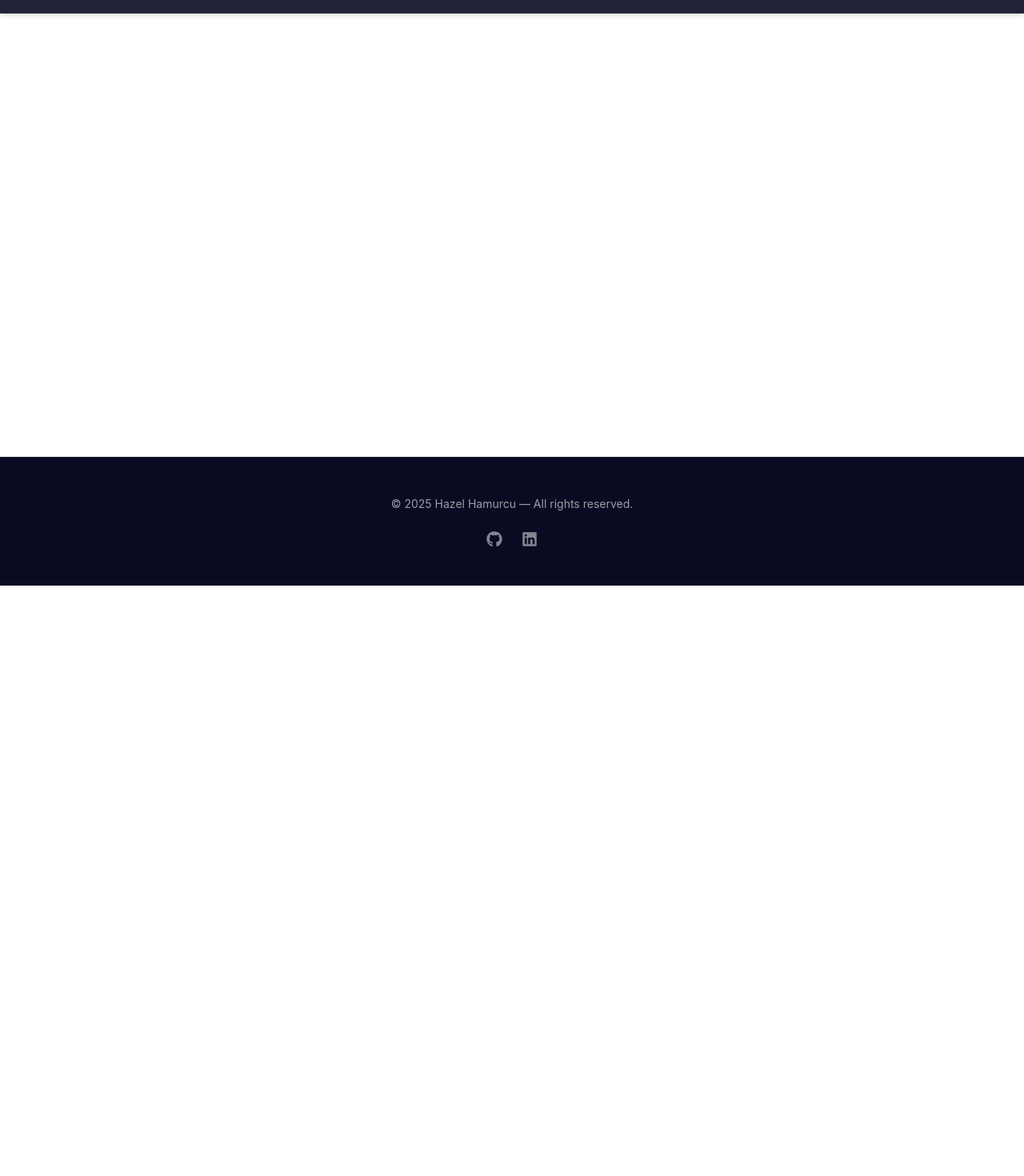
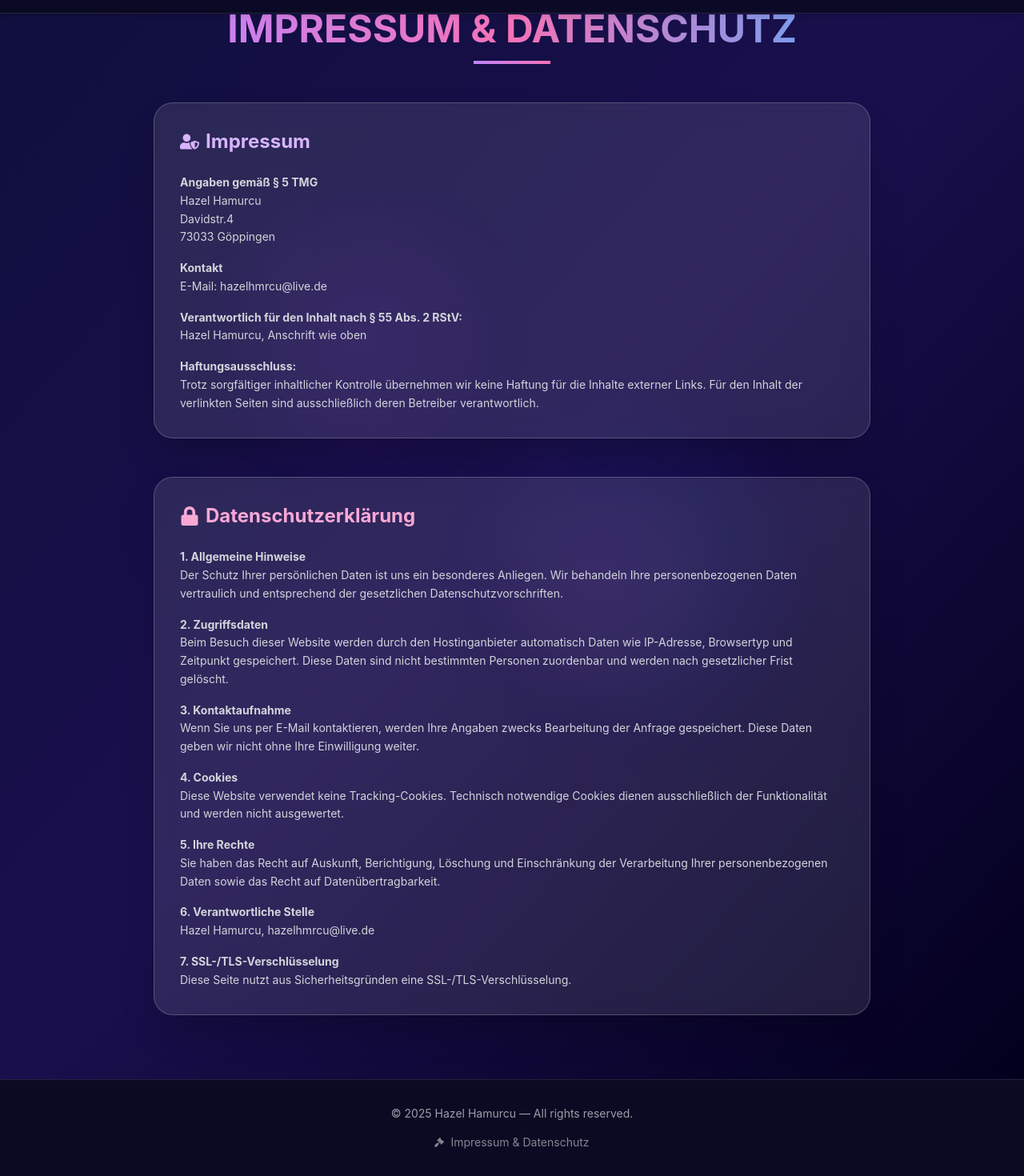
Before and after one commit to soyAvellana/portfolio-1, a React (Create React App) app: page /legal in a window 1280 px wide. Shown: the part 68-1538 px from the top of the page at 80% size. Before the commit the page ends 800 px from the top, so only its background shows below. Built offline with nearby package versions, Linux system fonts and the light colour scheme; the HTML template or start-up script is replaced by a standard one.

Commit message:
Added Impressum + Scroll TOp Button

```diff
--- a/src/App.jsx
+++ b/src/App.jsx
@@ -9,6 +9,9 @@ import Portfolio from './components/Portfolio';
 import Experiences from './components/Experiences';
 import Contact from './components/Contact';
 import Footer from './components/Footer';
+import Legal from './components/Impressum';
+import ScrollTopButton from './components/ScrollTopButton';
+
 
 function HomePage() {
   return (
@@ -18,6 +21,7 @@ function HomePage() {
       <Skills />
       <Portfolio />
       <Contact />
+
     </>
   );
 }
@@ -37,10 +41,12 @@ function App() {
             <Route path="/portfolio" element={<Portfolio />} />
             <Route path="/experiences" element={<Experiences />} />
             <Route path="/contact" element={<Contact />} />
+            <Route path="/legal" element={<Legal />} />
           </Routes>
         </main>
 
         <Footer />
+         <ScrollTopButton />
       </div>
     </Router>
   );
--- a/src/components/Footer/index.jsx
+++ b/src/components/Footer/index.jsx
@@ -1,37 +1,24 @@
 import React from 'react';
-import { FaGithub, FaLinkedin } from 'react-icons/fa';
+import { FaGavel } from 'react-icons/fa';
+import { Link } from 'react-router-dom';
 
 function Footer() {
+  return (
+    <footer className="bg-[#0a0a23] text-white py-8 px-6 border-t border-white/10">
+      <div className="max-w-screen-xl mx-auto flex flex-col items-center space-y-4 text-center">
 
-  return (
-    <footer className="bg-[#0a0a23] text-white py-12 px-6 border-t border-white/10">
-      <div className="max-w-screen-xl mx-auto flex flex-col items-center space-y-6 text-center">
         <p className="text-sm text-white/60">
           © {new Date().getFullYear()} Hazel Hamurcu — All rights reserved.
         </p>
 
-        <div className="flex space-x-6 text-xl text-white/50">
-          <a
-            href="https://github.com/soyAvellana"
-            target="_blank"
-            rel="noopener noreferrer"
-            className="hover:text-white transition"
-            aria-label="GitHub"
-          >
-            <FaGithub />
-          </a>
+        <Link
+          to="/legal"
+          className="flex items-center space-x-2 text-sm text-white/50 hover:text-white transition"
+        >
+          <FaGavel className="text-xs" />
+          <span>Impressum & Datenschutz</span>
+        </Link>
 
-
-          <a
-            href="https://www.linkedin.com/in/hazel-hamurcu"
-            target="_blank"
-            rel="noopener noreferrer"
-            className="hover:text-white transition"
-            aria-label="LinkedIn"
-          >
-            <FaLinkedin />
-          </a>
-        </div>
       </div>
     </footer>
   );
--- /dev/null
+++ b/src/components/Impressum/index.jsx
@@ -0,0 +1,95 @@
+import { useEffect } from 'react';
+import { FaUserShield, FaLock } from 'react-icons/fa';
+
+function Legal() {
+  useEffect(() => {
+    document.title = 'Impressum & Datenschutz – Hazel';
+  }, []);
+
+  return (
+    <div className="min-h-[100vh] pt-20 pb-20 bg-gradient-to-br from-[#0f0f3d] via-[#1a0f4d] to-[#03001e] text-white px-6 flex items-center justify-center relative overflow-hidden">
+
+
+      <div className="absolute inset-0 pointer-events-none">
+        <div className="absolute top-1/4 left-1/4 w-64 h-64 bg-purple-600/10 rounded-full blur-3xl animate-pulse"></div>
+        <div className="absolute bottom-1/3 right-1/4 w-80 h-80 bg-blue-600/10 rounded-full blur-3xl animate-pulse"></div>
+        <div className="absolute top-1/2 right-1/3 w-48 h-48 bg-pink-600/10 rounded-full blur-3xl animate-pulse"></div>
+      </div>
+
+
+      <div className="max-w-4xl w-full relative z-10 text-center space-y-12">
+
+
+        <div>
+          <h1 className="text-4xl sm:text-5xl font-bold bg-gradient-to-r from-purple-400 via-pink-400 to-blue-400 bg-clip-text text-transparent font-sans">
+            IMPRESSUM & DATENSCHUTZ
+          </h1>
+          <div className="w-24 h-1 bg-gradient-to-r from-purple-400 to-pink-400 mx-auto mt-4"></div>
+        </div>
+
+
+        <div className="bg-white/10 backdrop-blur-lg rounded-3xl shadow-2xl p-8 border border-white/20 text-left space-y-6">
+          <h2 className="text-2xl font-bold text-purple-300 flex items-center gap-2"><FaUserShield /> Impressum</h2>
+
+          <div className="space-y-4 text-gray-300 text-sm leading-relaxed">
+            <p><strong>Angaben gemäß § 5 TMG</strong><br />
+              Hazel Hamurcu<br />
+              Davidstr.4 <br />
+              73033 Göppingen
+            </p>
+
+            <p><strong>Kontakt</strong><br />
+              E-Mail: hazelhmrcu@live.de<br />
+            </p>
+
+            <p><strong>Verantwortlich für den Inhalt nach § 55 Abs. 2 RStV:</strong><br />
+              Hazel Hamurcu, Anschrift wie oben
+            </p>
+
+            <p><strong>Haftungsausschluss:</strong><br />
+              Trotz sorgfältiger inhaltlicher Kontrolle übernehmen wir keine Haftung für die Inhalte externer Links. Für den Inhalt der verlinkten Seiten sind ausschließlich deren Betreiber verantwortlich.
+            </p>
+          </div>
+        </div>
+
+
+        <div className="bg-white/10 backdrop-blur-lg rounded-3xl shadow-2xl p-8 border border-white/20 text-left space-y-6">
+          <h2 className="text-2xl font-bold text-pink-300 flex items-center gap-2"><FaLock /> Datenschutzerklärung</h2>
+
+          <div className="space-y-4 text-gray-300 text-sm leading-relaxed">
+            <p><strong>1. Allgemeine Hinweise</strong><br />
+              Der Schutz Ihrer persönlichen Daten ist uns ein besonderes Anliegen. Wir behandeln Ihre personenbezogenen Daten vertraulich und entsprechend der gesetzlichen Datenschutzvorschriften.
+            </p>
+
+            <p><strong>2. Zugriffsdaten</strong><br />
+              Beim Besuch dieser Website werden durch den Hostinganbieter automatisch Daten wie IP-Adresse, Browsertyp und Zeitpunkt gespeichert. Diese Daten sind nicht bestimmten Personen zuordenbar und werden nach gesetzlicher Frist gelöscht.
+            </p>
+
+            <p><strong>3. Kontaktaufnahme</strong><br />
+              Wenn Sie uns per E-Mail kontaktieren, werden Ihre Angaben zwecks Bearbeitung der Anfrage gespeichert. Diese Daten geben wir nicht ohne Ihre Einwilligung weiter.
+            </p>
+
+            <p><strong>4. Cookies</strong><br />
+              Diese Website verwendet keine Tracking-Cookies. Technisch notwendige Cookies dienen ausschließlich der Funktionalität und werden nicht ausgewertet.
+            </p>
+
+            <p><strong>5. Ihre Rechte</strong><br />
+              Sie haben das Recht auf Auskunft, Berichtigung, Löschung und Einschränkung der Verarbeitung Ihrer personenbezogenen Daten sowie das Recht auf Datenübertragbarkeit.
+            </p>
+
+            <p><strong>6. Verantwortliche Stelle</strong><br />
+              Hazel Hamurcu, hazelhmrcu@live.de
+            </p>
+
+            <p><strong>7. SSL-/TLS-Verschlüsselung</strong><br />
+              Diese Seite nutzt aus Sicherheitsgründen eine SSL-/TLS-Verschlüsselung.
+            </p>
+          </div>
+        </div>
+
+      </div>
+    </div>
+  );
+}
+
+export default Legal;
--- /dev/null
+++ b/src/components/ScrollTopButton.jsx
@@ -0,0 +1,33 @@
+import { useEffect, useState } from 'react';
+import { FaArrowUp } from 'react-icons/fa';
+
+function ScrollTopButton() {
+  const [visible, setVisible] = useState(false);
+
+  useEffect(() => {
+    const toggleVisibility = () => {
+      setVisible(window.scrollY > 300);
+    };
+
+    window.addEventListener('scroll', toggleVisibility);
+    return () => window.removeEventListener('scroll', toggleVisibility);
+  }, []);
+
+  const scrollToTop = () => {
+    window.scrollTo({ top: 0, behavior: 'smooth' });
+  };
+
+  return (
+    visible && (
+      <button
+        onClick={scrollToTop}
+        className="fixed bottom-6 right-6 z-50 p-4 rounded-full bg-white/10 backdrop-blur-md border border-white/20 text-white shadow-lg hover:shadow-purple-400/40 hover:scale-110 transition-all duration-300"
+        aria-label="Scroll to top"
+      >
+        <FaArrowUp className="w-5 h-5 text-white" />
+      </button>
+    )
+  );
+}
+
+export default ScrollTopButton;
```
